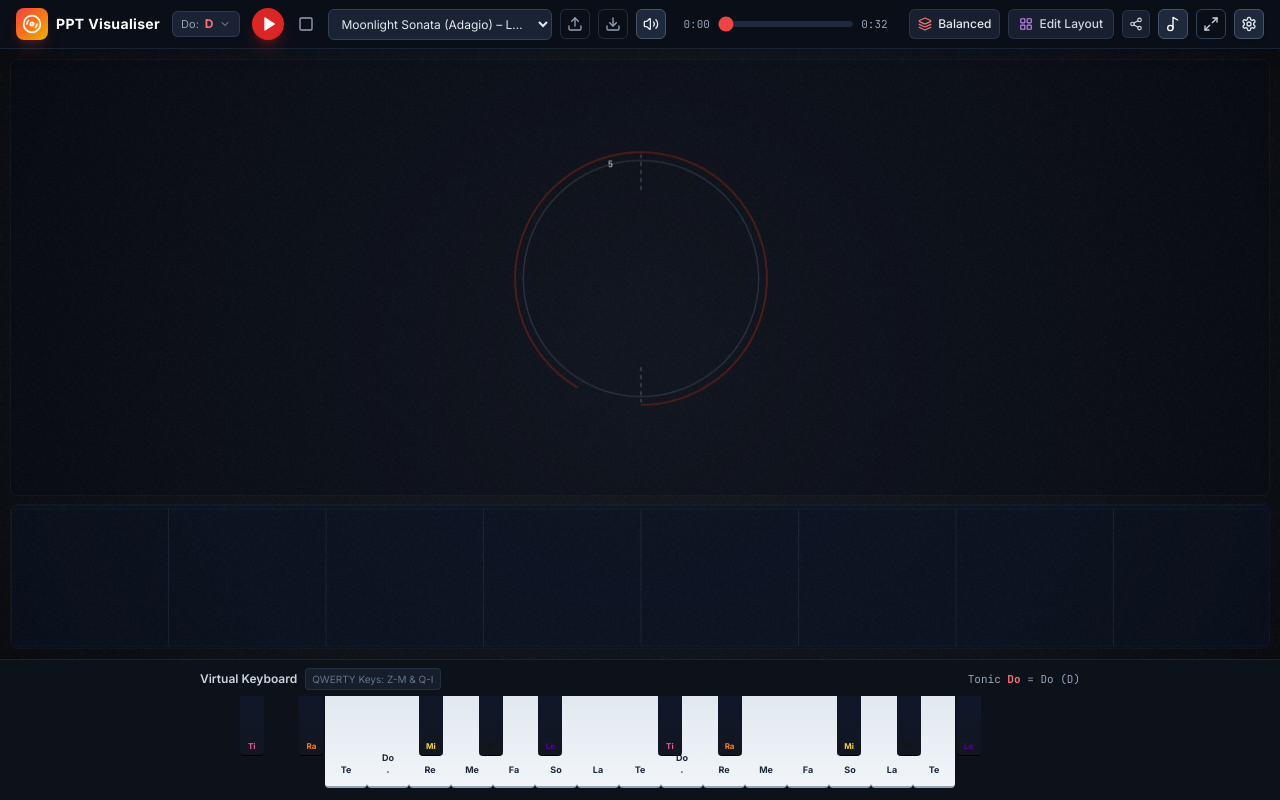
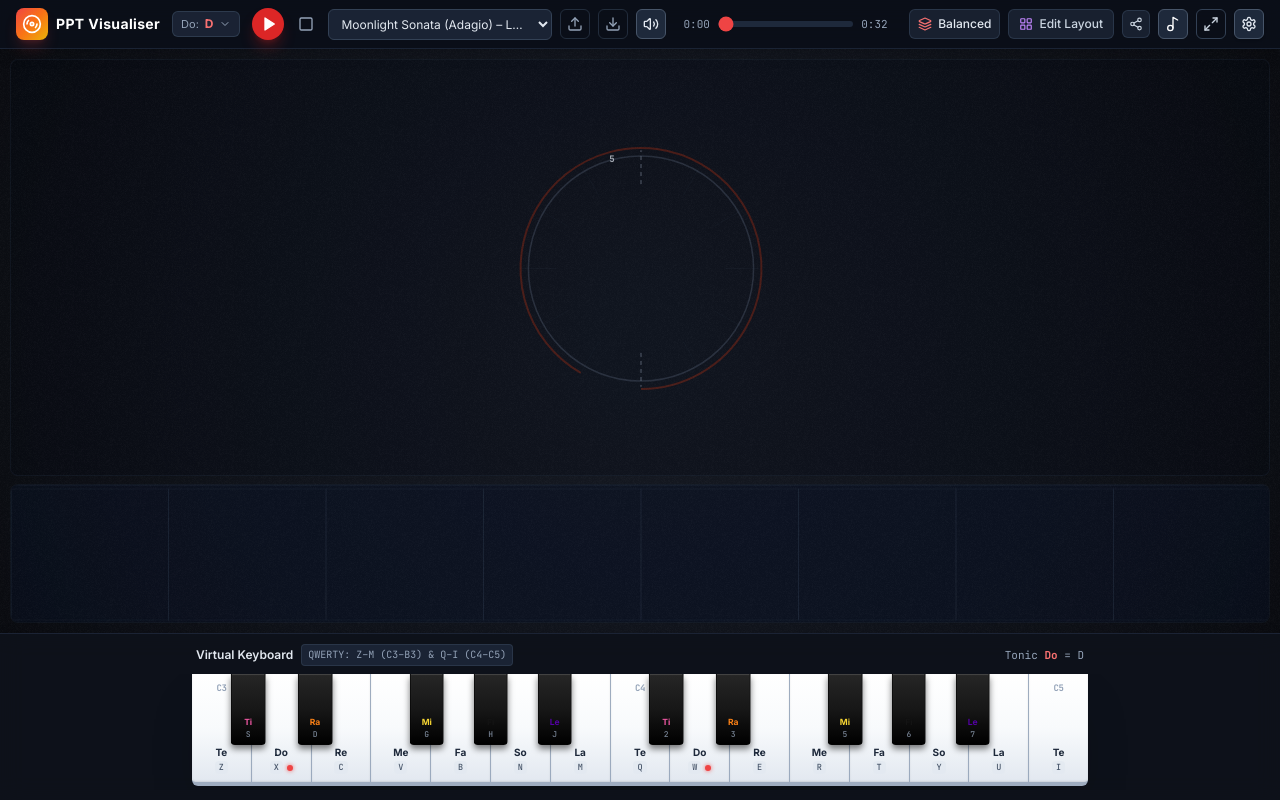
Before and after one commit to sharimchua/ppt-visualiser, a React (Vite) app: page / in a window 1280 px wide. Built offline with nearby package versions, Linux system fonts and the light colour scheme.

Commit message:
Fix onscreen virtual keyboard layout and key alignment

```diff
--- a/src/components/VirtualKeyboard.tsx
+++ b/src/components/VirtualKeyboard.tsx
@@ -10,16 +10,39 @@ interface VirtualKeyboardProps {
   onNoteOff: (midi: number) => void;
 }
 
-// 49-key range: C2 (36) to C6 (84), or 3 octaves around Middle C (48 to 72)
+// 25-key range: C3 (48) to C5 (72) (2 octaves)
 const START_MIDI = 48; // C3
 const END_MIDI = 72;   // C5
 
 const KEYBOARD_SHORTCUTS: Record<string, number> = {
   // Lower octave: C3 to B3
   'z': 48, 's': 49, 'x': 50, 'd': 51, 'c': 52, 'v': 53, 'g': 54, 'b': 55, 'h': 56, 'n': 57, 'j': 58, 'm': 59,
-  // Upper octave: C4 to E5
+  // Upper octave: C4 to C5
   'q': 60, '2': 61, 'w': 62, '3': 63, 'e': 64, 'r': 65, '5': 66, 't': 67, '6': 68, 'y': 69, '7': 70, 'u': 71, 'i': 72
 };
+
+const MIDI_TO_SHORTCUT: Record<number, string> = {
+  48: 'Z', 49: 'S', 50: 'X', 51: 'D', 52: 'C', 53: 'V', 54: 'G', 55: 'B', 56: 'H', 57: 'N', 58: 'J', 59: 'M',
+  60: 'Q', 61: '2', 62: 'W', 63: '3', 64: 'E', 65: 'R', 66: '5', 67: 'T', 68: '6', 69: 'Y', 70: '7', 71: 'U', 72: 'I',
+};
+
+// Subtle acoustic piano key offsets so white key heads (cutouts) have balanced widths
+function getBlackKeyOffset(pc: number): number {
+  switch (pc) {
+    case 1: // C#
+      return -0.06;
+    case 3: // D#
+      return 0.06;
+    case 6: // F#
+      return -0.07;
+    case 8: // G#
+      return 0.0;
+    case 10: // A#
+      return 0.07;
+    default:
+      return 0;
+  }
+}
 
 interface KeyItem {
   midi: number;
@@ -30,6 +53,8 @@ interface KeyItem {
   colorHex: string;
   isActive: boolean;
   ptInfo: any;
+  shortcut?: string;
+  octaveLabel?: string;
 }
 
 export const VirtualKeyboard: React.FC<VirtualKeyboardProps> = ({
@@ -78,6 +103,13 @@ export const VirtualKeyboard: React.FC<VirtualKeyboardProps> = ({
     const colorHex = SOLFEGE_SPECS[syllable].colorHex;
     const isActive = activeNotes.has(midi);
     const ptInfo = PITCH_CLASS_TO_PIANO_TRIANGLE[pc];
+    const shortcut = MIDI_TO_SHORTCUT[midi];
+
+    let octaveLabel: string | undefined;
+    if (pc === 0) {
+      const octave = Math.floor(midi / 12) - 1;
+      octaveLabel = octave === 4 ? 'C4' : `C${octave}`;
+    }
 
     keys.push({
       midi,
@@ -88,46 +120,92 @@ export const VirtualKeyboard: React.FC<VirtualKeyboardProps> = ({
       colorHex,
       isActive,
       ptInfo,
+      shortcut,
+      octaveLabel,
     });
   }
 
+  const whiteKeys = keys.filter((k) => !k.isBlack);
+  const totalWhite = whiteKeys.length;
+  const blackKeyWidthPercent = (1 / totalWhite) * 58;
+
+  const tonicNames = ['C', 'C♯', 'D', 'D♯', 'E', 'F', 'F♯', 'G', 'G♯', 'A', 'A♯', 'B'];
+
   return (
-    <div className="w-full bg-[#0e121b]/90 backdrop-blur border-t border-slate-800/80 px-4 py-2 flex flex-col items-center select-none shadow-2xl">
-      <div className="flex items-center justify-between w-full max-w-4xl mb-1.5 px-2 text-xs text-slate-400">
+    <div className="w-full bg-[#0e121b]/95 backdrop-blur-md border-t border-slate-800/80 px-4 py-2.5 flex flex-col items-center select-none shadow-2xl">
+      <div className="flex items-center justify-between w-full max-w-4xl mb-2 px-1 text-xs text-slate-400">
         <span className="flex items-center gap-2">
-          <span className="font-semibold text-slate-300">Virtual Keyboard</span>
-          <span className="text-[10px] text-slate-500 bg-slate-800/60 px-1.5 py-0.5 rounded border border-slate-700/50">
-            QWERTY Keys: Z-M & Q-I
+          <span className="font-semibold text-slate-200">Virtual Keyboard</span>
+          <span className="text-[10px] text-slate-400 bg-slate-800/80 px-1.5 py-0.5 rounded border border-slate-700/60 font-mono">
+            QWERTY: Z–M (C3–B3) & Q–I (C4–C5)
           </span>
         </span>
         <span className="text-[11px] text-slate-400 font-mono">
-          Tonic <span className="text-red-400 font-bold">Do</span> = {SOLFEGE_SYLLABLES[0]} ({['C', 'C#', 'D', 'D#', 'E', 'F', 'F#', 'G', 'G#', 'A', 'A#', 'B'][config.tonic]})
+          Tonic <span className="text-red-400 font-bold">Do</span> = {tonicNames[config.tonic]}
         </span>
       </div>
 
-      <div className="relative flex justify-center w-full max-w-4xl h-24 overflow-x-auto pb-1">
-        {keys.map((key) => {
-          if (key.isBlack) return null; // Rendered in layer over white keys
+      <div className="w-full flex justify-center overflow-x-auto pb-1 px-1">
+        {/* Exact shared bounding container for both white and black key layers */}
+        <div className="relative flex h-28 w-full max-w-4xl min-w-[560px] select-none rounded-b-md shadow-2xl bg-slate-950">
+          {/* White Keys Row */}
+          <div className="flex w-full h-full">
+            {whiteKeys.map((key, i) => {
+              const isFirst = i === 0;
+              const isLast = i === totalWhite - 1;
 
               return (
                 <div
                   key={key.midi}
-              onMouseDown={() => onNoteOn(key.midi, 0.9)}
+                  onMouseDown={(e) => {
+                    e.preventDefault();
+                    onNoteOn(key.midi, 0.9);
+                  }}
                   onMouseUp={() => onNoteOff(key.midi)}
-              onMouseLeave={() => key.isActive && onNoteOff(key.midi)}
-              onTouchStart={(e) => { e.preventDefault(); onNoteOn(key.midi, 0.9); }}
-              onTouchEnd={(e) => { e.preventDefault(); onNoteOff(key.midi); }}
-              className={`relative flex-1 min-w-[28px] max-w-[42px] h-full rounded-b border-b-2 transition-all duration-75 cursor-pointer flex flex-col justify-end items-center pb-2 ${
+                  onMouseEnter={(e) => {
+                    if (e.buttons === 1) {
+                      onNoteOn(key.midi, 0.9);
+                    }
+                  }}
+                  onMouseLeave={() => {
+                    if (key.isActive) onNoteOff(key.midi);
+                  }}
+                  onTouchStart={(e) => {
+                    e.preventDefault();
+                    onNoteOn(key.midi, 0.9);
+                  }}
+                  onTouchEnd={(e) => {
+                    e.preventDefault();
+                    onNoteOff(key.midi);
+                  }}
+                  onTouchCancel={(e) => {
+                    e.preventDefault();
+                    onNoteOff(key.midi);
+                  }}
+                  className={`relative flex-1 h-full border-r border-slate-300/80 last:border-r-0 transition-all duration-75 cursor-pointer flex flex-col justify-end items-center pb-2 select-none ${
+                    isFirst ? 'rounded-bl-md' : ''
+                  } ${isLast ? 'rounded-br-md' : ''} ${
                     key.isActive
-                  ? 'border-white shadow-[0_0_15px_rgba(255,255,255,0.6)] translate-y-[2px]'
-                  : 'bg-gradient-to-b from-slate-200 to-slate-100 hover:from-white hover:to-slate-200 border-slate-400'
+                      ? 'border-b-2 border-white shadow-[0_0_18px_rgba(255,255,255,0.7)] translate-y-[2px]'
+                      : 'bg-gradient-to-b from-white via-slate-50 to-slate-200 hover:from-white hover:to-slate-100 border-b-4 border-slate-400/90 shadow-[inset_0_-1px_2px_rgba(0,0,0,0.1)]'
                   }`}
                   style={{
                     backgroundColor: key.isActive ? key.colorHex : undefined,
                   }}
                 >
+                  {/* Octave Marker (C3, C4, C5) */}
+                  {key.octaveLabel && (
+                    <span
+                      className={`absolute top-2 text-[9px] font-bold font-mono tracking-tighter ${
+                        key.isActive ? 'text-white/90' : 'text-slate-400'
+                      }`}
+                    >
+                      {key.octaveLabel}
+                    </span>
+                  )}
+
                   {/* Syllable and Piano Triangle SVG Label */}
-              <div className="flex flex-col items-center gap-0.5 pointer-events-none">
+                  <div className="flex flex-col items-center gap-1 pointer-events-none w-full px-0.5">
                     {config.showPianoTriangles ? (
                       <div
                         className="w-4 h-4"
@@ -138,65 +216,143 @@ export const VirtualKeyboard: React.FC<VirtualKeyboardProps> = ({
                             16,
                             key.colorHex,
                             key.isActive ? '#ffffff' : '#334155'
-                      )
+                          ),
                         }}
                       />
                     ) : (
                       <span
-                    className={`text-[9px] font-bold ${
+                        className={`text-[10px] font-bold leading-none ${
                           key.isActive ? 'text-white' : 'text-slate-800'
                         }`}
                       >
                         {key.syllable}
                       </span>
                     )}
+
+                    <div className="flex items-center gap-1">
+                      {key.shortcut && (
                         <span
-                  className={`text-[8px] font-mono ${
-                    key.isActive ? 'text-white/80' : 'text-slate-500'
+                          className={`text-[8.5px] font-mono font-medium px-1 rounded ${
+                            key.isActive
+                              ? 'bg-black/20 text-white'
+                              : 'bg-slate-200/80 text-slate-600'
                           }`}
                         >
-                  {key.semitone === 0 ? '•' : ''}
+                          {key.shortcut}
                         </span>
+                      )}
+                      {key.semitone === 0 && (
+                        <span
+                          className="w-1.5 h-1.5 rounded-full bg-red-500 shadow-[0_0_4px_rgba(239,68,68,0.8)]"
+                          title="Tonic (Do)"
+                        />
+                      )}
+                    </div>
                   </div>
                 </div>
               );
             })}
+          </div>
 
-        {/* Black Keys Layer */}
-        <div className="absolute inset-0 flex justify-center pointer-events-none max-w-4xl mx-auto">
-          {keys.map((key, idx) => {
+          {/* Black Keys Layer - matching coordinate space with exact centering on seams */}
+          <div className="absolute inset-0 pointer-events-none">
+            {keys.map((key) => {
               if (!key.isBlack) return null;
 
-            // Compute offset percentage based on position between adjacent white keys
-            const whiteIndex = keys.slice(0, idx).filter(k => !k.isBlack).length;
-            const totalWhite = keys.filter(k => !k.isBlack).length;
-            const leftPercent = (whiteIndex / totalWhite) * 100;
+              // Compute offset percentage based on white key seam and acoustic offsets
+              const whiteIndex = keys.slice(0, keys.indexOf(key)).filter((k) => !k.isBlack).length;
+              const offset = getBlackKeyOffset(key.pc);
+              const leftPercent = ((whiteIndex + offset) / totalWhite) * 100;
 
               return (
                 <div
                   key={key.midi}
-                onMouseDown={() => onNoteOn(key.midi, 0.9)}
-                onMouseUp={() => onNoteOff(key.midi)}
-                onMouseLeave={() => key.isActive && onNoteOff(key.midi)}
-                onTouchStart={(e) => { e.preventDefault(); onNoteOn(key.midi, 0.9); }}
-                onTouchEnd={(e) => { e.preventDefault(); onNoteOff(key.midi); }}
-                className={`absolute pointer-events-auto h-[62%] w-[18px] sm:w-[24px] rounded-b border-b transition-all duration-75 cursor-pointer flex flex-col justify-end items-center pb-1 z-10 -ml-[9px] sm:-ml-[12px] ${
+                  onMouseDown={(e) => {
+                    e.preventDefault();
+                    e.stopPropagation();
+                    onNoteOn(key.midi, 0.9);
+                  }}
+                  onMouseUp={(e) => {
+                    e.stopPropagation();
+                    onNoteOff(key.midi);
+                  }}
+                  onMouseEnter={(e) => {
+                    if (e.buttons === 1) {
+                      onNoteOn(key.midi, 0.9);
+                    }
+                  }}
+                  onMouseLeave={() => {
+                    if (key.isActive) onNoteOff(key.midi);
+                  }}
+                  onTouchStart={(e) => {
+                    e.preventDefault();
+                    e.stopPropagation();
+                    onNoteOn(key.midi, 0.9);
+                  }}
+                  onTouchEnd={(e) => {
+                    e.preventDefault();
+                    e.stopPropagation();
+                    onNoteOff(key.midi);
+                  }}
+                  onTouchCancel={(e) => {
+                    e.preventDefault();
+                    e.stopPropagation();
+                    onNoteOff(key.midi);
+                  }}
+                  className={`absolute pointer-events-auto h-[63%] rounded-b-[4px] transition-all duration-75 cursor-pointer flex flex-col justify-end items-center pb-1.5 z-20 -translate-x-1/2 select-none ${
                     key.isActive
-                    ? 'border-white shadow-[0_0_16px_rgba(255,255,255,0.7)] translate-y-[2px]'
-                    : 'bg-gradient-to-b from-slate-900 to-[#121620] hover:to-slate-800 border-black'
+                      ? 'border-b-2 border-white shadow-[0_0_18px_rgba(255,255,255,0.85)] translate-y-[2px]'
+                      : 'bg-gradient-to-b from-neutral-800 via-neutral-900 to-black hover:from-neutral-700 hover:to-neutral-900 border-x border-b border-black/90 shadow-[0_4px_6px_rgba(0,0,0,0.5),inset_0_1px_1px_rgba(255,255,255,0.15)]'
                   }`}
                   style={{
                     left: `${leftPercent}%`,
+                    width: `${blackKeyWidthPercent}%`,
                     backgroundColor: key.isActive ? key.colorHex : undefined,
                   }}
                 >
-                <div className="flex flex-col items-center gap-0.5 pointer-events-none">
+                  <div className="flex flex-col items-center gap-0.5 pointer-events-none w-full px-0.5">
+                    {config.showPianoTriangles ? (
+                      <div
+                        className="w-3.5 h-3.5 mb-0.5"
+                        dangerouslySetInnerHTML={{
+                          __html: createPianoTriangleSvg(
+                            key.ptInfo.triangle as PianoTriangleType,
+                            key.ptInfo.point as PianoTrianglePoint,
+                            13,
+                            key.colorHex,
+                            key.isActive ? '#ffffff' : 'rgba(255, 255, 255, 0.7)',
+                            true
+                          ),
+                        }}
+                      />
+                    ) : (
                       <span
-                    className="text-[8px] font-bold text-white leading-tight"
+                        className="text-[8.5px] font-bold leading-tight"
                         style={{ color: key.isActive ? '#ffffff' : key.colorHex }}
                       >
                         {key.syllable}
                       </span>
+                    )}
+
+                    <div className="flex items-center gap-1">
+                      {key.shortcut && (
+                        <span
+                          className={`text-[8px] font-mono font-medium leading-none px-0.5 rounded ${
+                            key.isActive
+                              ? 'bg-black/30 text-white'
+                              : 'text-slate-400/80'
+                          }`}
+                        >
+                          {key.shortcut}
+                        </span>
+                      )}
+                      {key.semitone === 0 && (
+                        <span
+                          className="w-1.5 h-1.5 rounded-full bg-red-500 shadow-[0_0_4px_rgba(239,68,68,0.8)]"
+                          title="Tonic (Do)"
+                        />
+                      )}
+                    </div>
                   </div>
                 </div>
               );
@@ -204,5 +360,6 @@ export const VirtualKeyboard: React.FC<VirtualKeyboardProps> = ({
           </div>
         </div>
       </div>
+    </div>
   );
 };
```
Lines whose indentation alone changed are shown as unchanged.
